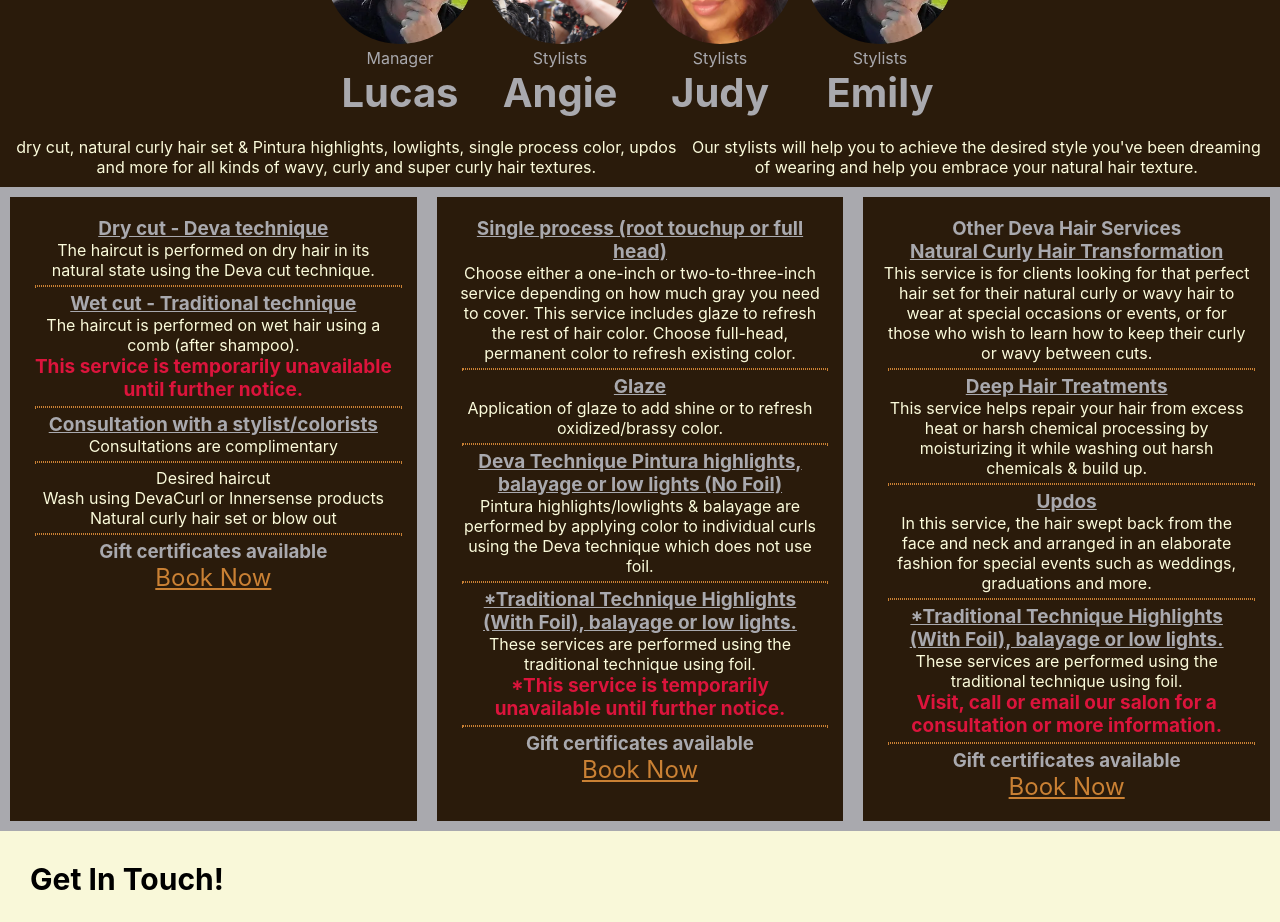
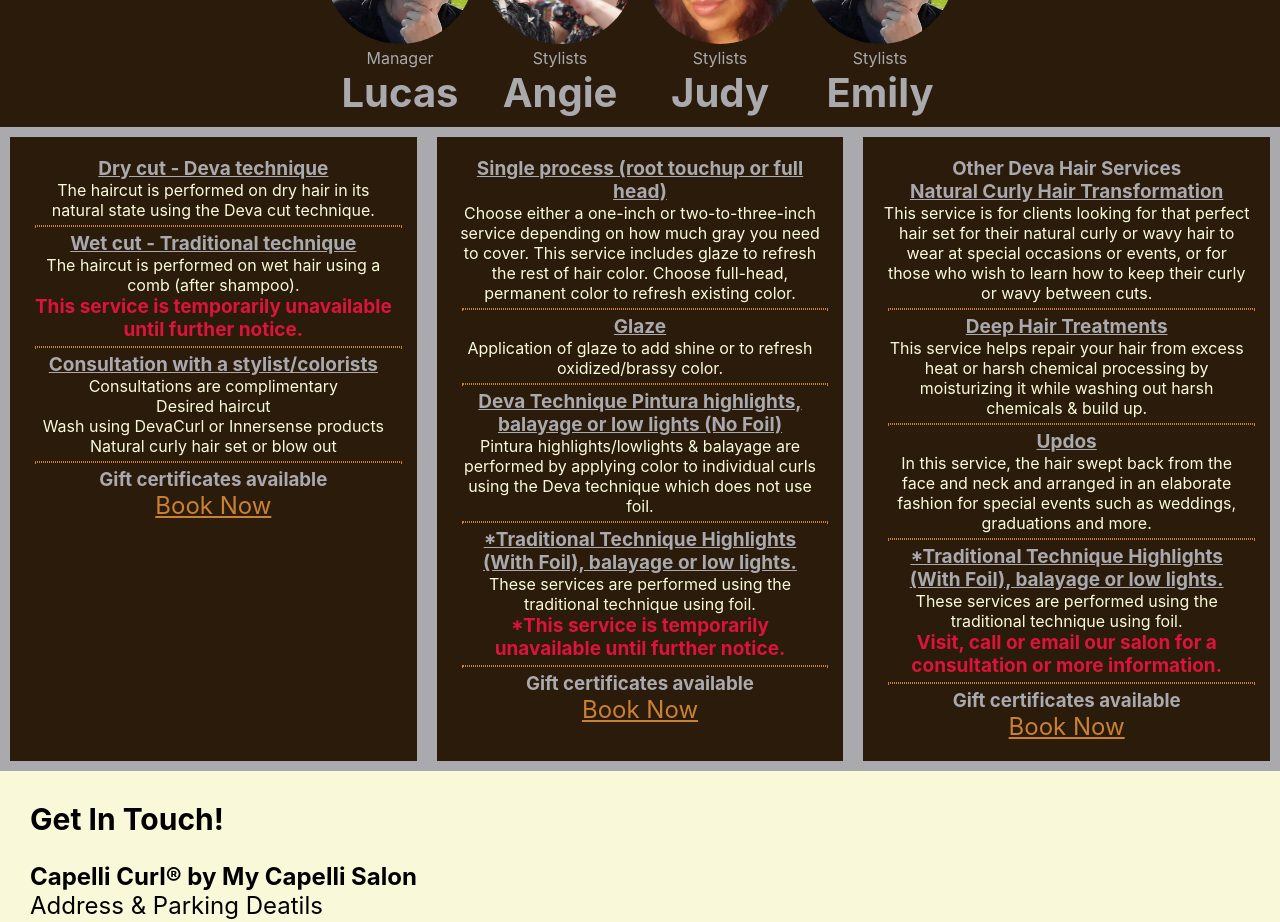
Before and after one commit to alexJSanchez/micapelli, a React (Create React App) app: page / in a window 1280 px wide. Shown: the part 940-1862 px from the top of the page. Built offline with nearby package versions, Linux system fonts and the light colour scheme.

Commit message:
service section completed

```diff
--- a/src/components/services.js
+++ b/src/components/services.js
@@ -30,7 +30,7 @@ function Services() {
 				</h4>
 
 				<p>Consultations are complimentary</p>
-				<div className="dotted-border"></div>
+
 				<p>Desired haircut</p>
 
 				<p>Wash using DevaCurl or Innersense products</p>
--- a/src/components/team.js
+++ b/src/components/team.js
@@ -45,17 +45,6 @@ function Team() {
 					</div>
 				</div>
 			</div>
-			<div className="team-text-container">
-				<p>
-					dry cut, natural curly hair set & Pintura highlights, lowlights,
-					single process color, updos and more for all kinds of wavy, curly and
-					super curly hair textures.
-				</p>
-				<p>
-					Our stylists will help you to achieve the desired style you've been
-					dreaming of wearing and help you embrace your natural hair texture.
-				</p>
-			</div>
 			<Services />
 		</div>
 	);
```
